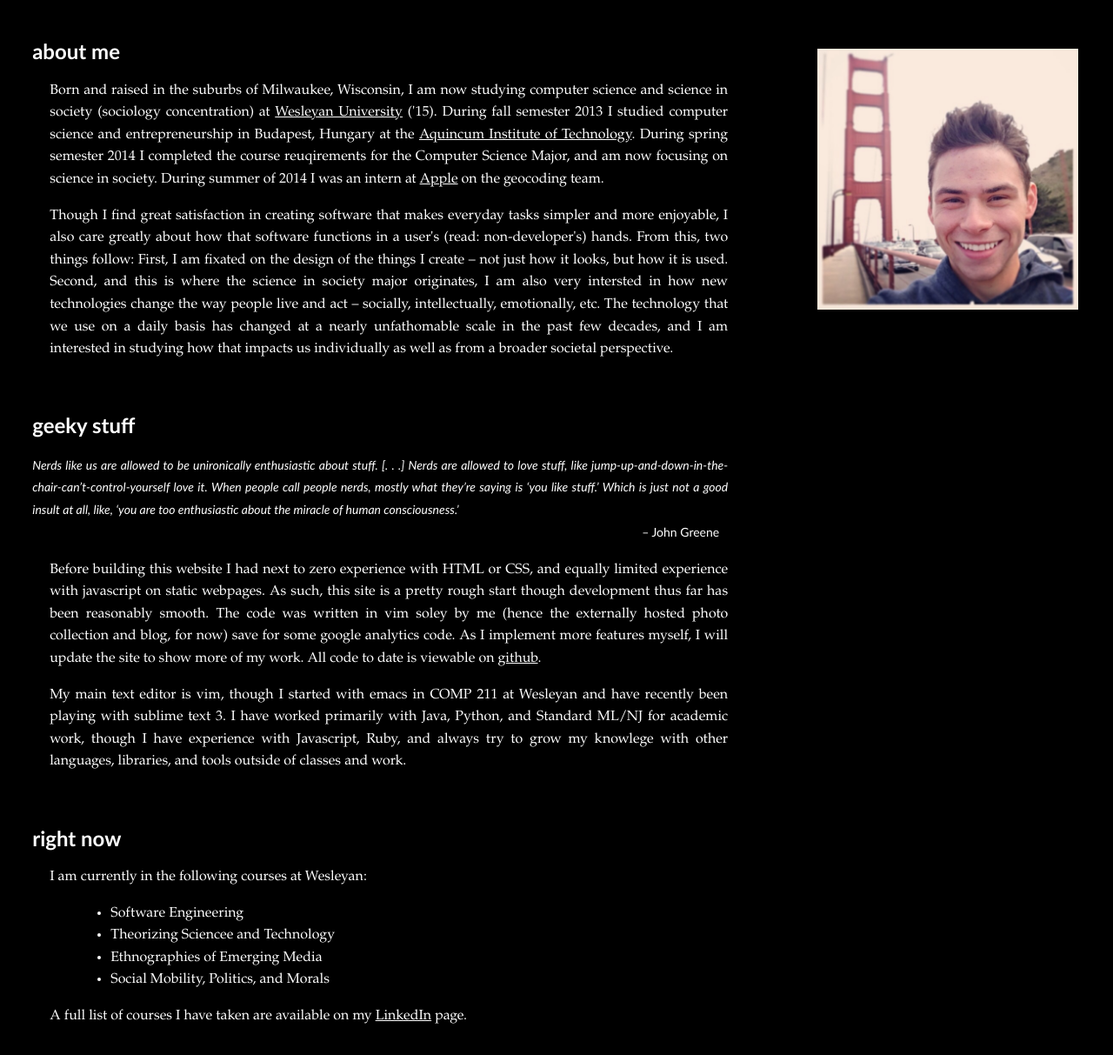
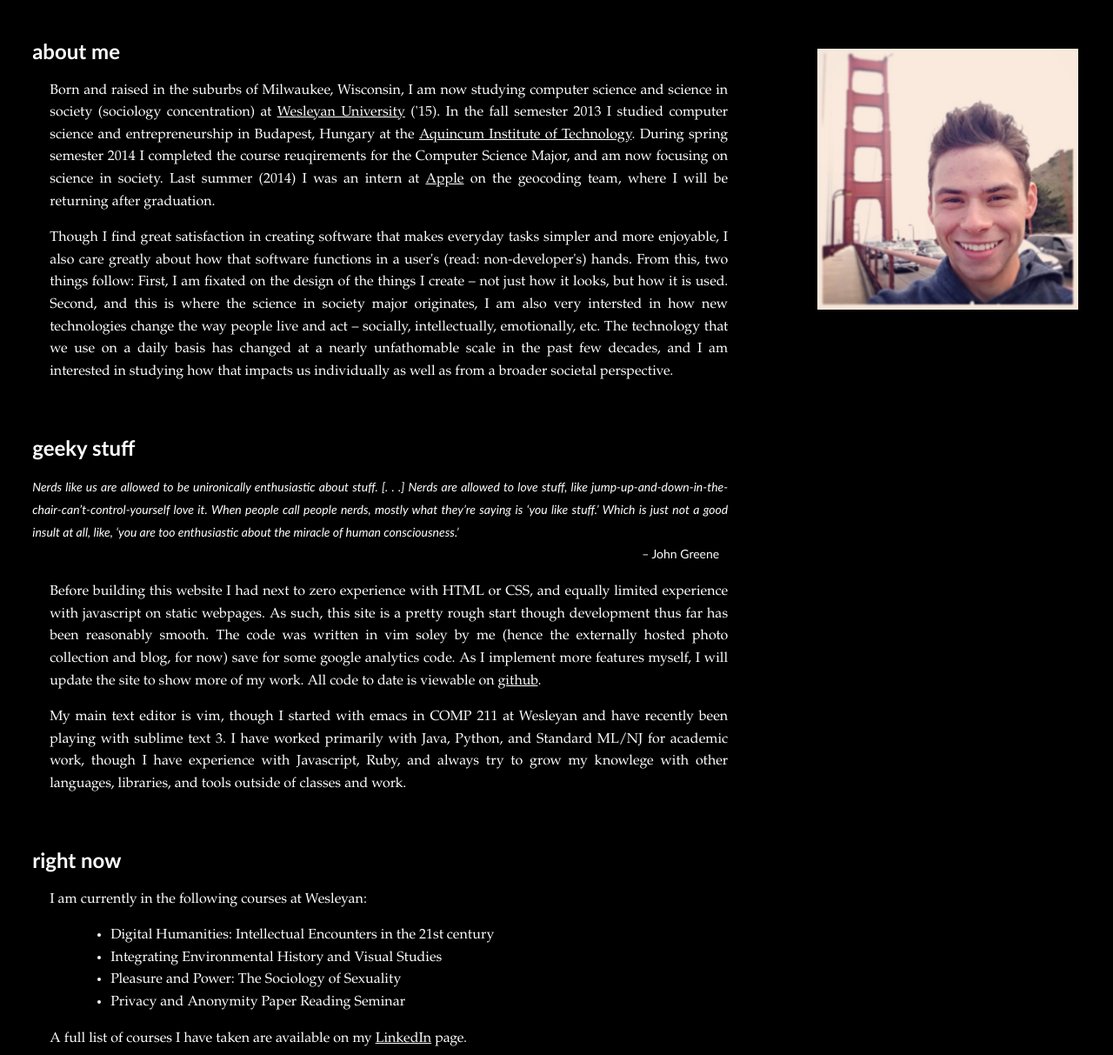
Before and after one commit to jacthinman/lpage, a plain HTML site: page about/index.html in a window 1280 px wide. Shown: the part 179-1392 px from the top of the page at 87% size. Drawn offline with Linux system fonts and the light colour scheme.

Commit message:
update about me page for senior spring

```diff
--- a/about/index.html
+++ b/about/index.html
@@ -37,7 +37,7 @@
     <div class="article">
 
       <h2>about me</h2>
-        <p>Born and raised in the suburbs of Milwaukee, Wisconsin, I am now studying computer science and science in society (sociology concentration) at <a href="http://wesleyan.edu/" target="_blank">Wesleyan University</a> ('15).  During fall semester 2013 I studied computer science and entrepreneurship in Budapest, Hungary at the <a target="_blank" href="http://www.ait-budapest.com">Aquincum Institute of Technology</a>.  During spring semester 2014 I completed the course reuqirements for the Computer Science Major, and am now focusing on science in society. During summer of 2014 I was an intern at <a target="_blank" href="http://www.apple.com/">Apple</a> on the geocoding team.</p>
+        <p>Born and raised in the suburbs of Milwaukee, Wisconsin, I am now studying computer science and science in society (sociology concentration) at <a href="http://wesleyan.edu/" target="_blank">Wesleyan University</a> ('15).  In the fall semester 2013 I studied computer science and entrepreneurship in Budapest, Hungary at the <a target="_blank" href="http://www.ait-budapest.com">Aquincum Institute of Technology</a>.  During spring semester 2014 I completed the course reuqirements for the Computer Science Major, and am now focusing on science in society. Last summer (2014) I was an intern at <a target="_blank" href="http://www.apple.com/">Apple</a> on the geocoding team, where I will be returning after graduation.</p>
 
         <p>Though I find great satisfaction in creating software that makes everyday tasks simpler and more enjoyable, I also care greatly about how that software functions in a user's (read: non-developer's) hands.  From this, two things follow: First, I am fixated on the design of the things I create – not just how it looks, but how it is used.  Second, and this is where the science in society major originates, I am also very intersted in how new technologies change the way people live and act – socially, intellectually, emotionally, etc.  The technology that we use on a daily basis has changed at a nearly unfathomable scale in the past few decades, and I am interested in studying how that impacts us individually as well as from a broader societal perspective.</p>
 
@@ -55,10 +55,10 @@
 
       <p>I am currently in the following courses at Wesleyan:</p>
       <ul id="currentcourses">
-        <li>Software Engineering</li>
-        <li>Theorizing Sciencee and Technology</li>
-        <li>Ethnographies of Emerging Media</li>
-        <li>Social Mobility, Politics, and Morals</li>
+        <li>Digital Humanities: Intellectual Encounters in the 21st century</li>
+        <li>Integrating Environmental History and Visual Studies</li>
+        <li>Pleasure and Power: The Sociology of Sexuality</li>
+        <li>Privacy and Anonymity Paper Reading Seminar</li>
       </ul>
 
       <p>A full list of courses I have taken are available on my <a href="https://www.linkedin.com/pub/erik-islo/42/844/790/" target="_blank">LinkedIn</a> page.<p>
```
